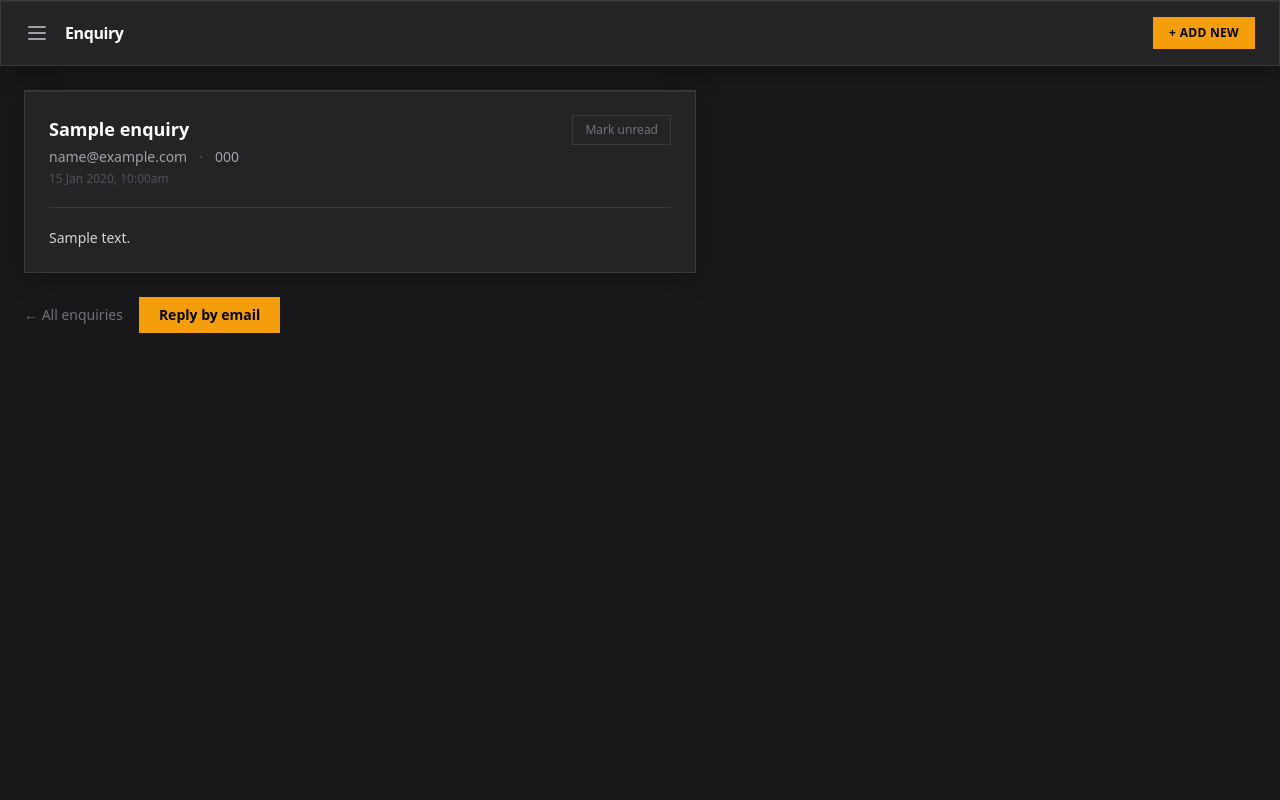
After one commit to StyxOfDynamite/cjp, a Laravel app: page /admin/enquiries/1 in a window 1280 px wide. The commit adds this page. Run offline with Laravel 12, Linux system fonts and the light colour scheme; a user stored in the database is signed in; data comes from the database, SQL or seed files in the repository; tables that the repository leaves empty hold one stand-in row (values such as "Sample post"); style sheets or scripts are compiled from the project's sources; parts of the project's set-up code (start-up, migrations or seed data) failed here and were passed over.

Commit message:
(feat): enquiries — store contact form submissions in DB with admin UI
Replaces email send with DB storage. Admin sidebar shows unread badge count.
Enquiries list shows unread/read state; detail view auto-marks as read with
toggle to mark back unread.

Co-Authored-By: Claude Sonnet 4.6 <noreply@anthropic.com>

```diff
--- /dev/null
+++ b/app/Http/Controllers/Admin/EnquiryController.php
@@ -0,0 +1,39 @@
+<?php
+
+namespace App\Http\Controllers\Admin;
+
+use App\Http\Controllers\Controller;
+use App\Models\Enquiry;
+use Illuminate\Http\RedirectResponse;
+use Illuminate\View\View;
+
+class EnquiryController extends Controller
+{
+    public function index(): View
+    {
+        $enquiries = Enquiry::orderByRaw('read_at IS NOT NULL')->orderByDesc('created_at')->paginate(20);
+
+        return view('admin.enquiries.index', compact('enquiries'));
+    }
+
+    public function show(Enquiry $enquiry): View
+    {
+        $enquiry->markAsRead();
+
+        return view('admin.enquiries.show', compact('enquiry'));
+    }
+
+    public function markRead(Enquiry $enquiry): RedirectResponse
+    {
+        $enquiry->markAsRead();
+
+        return back()->with('success', 'Marked as read.');
+    }
+
+    public function markUnread(Enquiry $enquiry): RedirectResponse
+    {
+        $enquiry->update(['read_at' => null]);
+
+        return back()->with('success', 'Marked as unread.');
+    }
+}
--- /dev/null
+++ b/app/Models/Enquiry.php
@@ -0,0 +1,30 @@
+<?php
+
+namespace App\Models;
+
+use Illuminate\Database\Eloquent\Builder;
+use Illuminate\Database\Eloquent\Model;
+
+class Enquiry extends Model
+{
+    protected $fillable = ['name', 'email', 'phone', 'message'];
+
+    protected $casts = ['read_at' => 'datetime'];
+
+    public function isRead(): bool
+    {
+        return $this->read_at !== null;
+    }
+
+    public function markAsRead(): void
+    {
+        if (! $this->read_at) {
+            $this->update(['read_at' => now()]);
+        }
+    }
+
+    public function scopeUnread(Builder $query): Builder
+    {
+        return $query->whereNull('read_at');
+    }
+}
--- /dev/null
+++ b/resources/views/admin/enquiries/show.blade.php
@@ -0,0 +1,50 @@
+<x-admin-layout heading="Enquiry">
+
+    <div class="max-w-2xl space-y-6">
+
+        <div class="glass p-6 space-y-5">
+            <div class="flex items-start justify-between gap-4">
+                <div>
+                    <h2 class="text-lg font-semibold text-white">{{ $enquiry->name }}</h2>
+                    <div class="mt-1 flex items-center gap-3 text-sm text-zinc-400">
+                        <a href="mailto:{{ $enquiry->email }}" class="hover:text-amber-400 transition-colors">{{ $enquiry->email }}</a>
+                        @if($enquiry->phone)
+                            <span class="text-zinc-600">&middot;</span>
+                            <a href="tel:{{ $enquiry->phone }}" class="hover:text-amber-400 transition-colors">{{ $enquiry->phone }}</a>
+                        @endif
+                    </div>
+                    <p class="mt-1 text-xs text-zinc-600">{{ $enquiry->created_at->format('j M Y, g:ia') }}</p>
+                </div>
+
+                @if($enquiry->isRead())
+                    <form method="POST" action="{{ route('admin.enquiries.unread', $enquiry) }}">
+                        @csrf @method('PATCH')
+                        <button type="submit" class="text-xs text-zinc-500 hover:text-zinc-300 border border-white/10 px-3 py-1.5 transition-colors">
+                            Mark unread
+                        </button>
+                    </form>
+                @else
+                    <form method="POST" action="{{ route('admin.enquiries.read', $enquiry) }}">
+                        @csrf @method('PATCH')
+                        <button type="submit" class="text-xs text-zinc-500 hover:text-zinc-300 border border-white/10 px-3 py-1.5 transition-colors">
+                            Mark read
+                        </button>
+                    </form>
+                @endif
+            </div>
+
+            <div class="border-t border-white/10 pt-5">
+                <p class="text-sm text-zinc-300 whitespace-pre-wrap">{{ $enquiry->message }}</p>
+            </div>
+        </div>
+
+        <div class="flex items-center gap-4">
+            <a href="{{ route('admin.enquiries.index') }}" class="text-sm text-zinc-500 hover:text-zinc-300 transition-colors">&larr; All enquiries</a>
+            <a href="mailto:{{ $enquiry->email }}" class="bg-amber-500 text-black text-sm font-semibold px-5 py-2 hover:bg-amber-400 transition-colors">
+                Reply by email
+            </a>
+        </div>
+
+    </div>
+
+</x-admin-layout>
--- a/resources/views/layouts/admin.blade.php
+++ b/resources/views/layouts/admin.blade.php
@@ -72,6 +72,19 @@
                 Add New
             </a>
 
+            @php $unread = \App\Models\Enquiry::unread()->count(); @endphp
+            <a href="{{ route('admin.enquiries.index') }}"
+               @click="open = false"
+               class="flex items-center gap-3 px-3 py-2.5 text-sm font-medium transition-colors {{ request()->routeIs('admin.enquiries.*') ? 'bg-white/10 text-amber-400' : 'text-zinc-400 hover:bg-white/5 hover:text-white' }}">
+                <svg class="w-4 h-4 flex-shrink-0" fill="none" stroke="currentColor" viewBox="0 0 24 24">
+                    <path stroke-linecap="round" stroke-linejoin="round" stroke-width="1.8" d="M3 8l7.89 5.26a2 2 0 002.22 0L21 8M5 19h14a2 2 0 002-2V7a2 2 0 00-2-2H5a2 2 0 00-2 2v10a2 2 0 002 2z"/>
+                </svg>
+                Enquiries
+                @if($unread > 0)
+                    <span class="ml-auto bg-amber-500 text-black text-xs font-bold px-1.5 py-0.5 rounded-full leading-none">{{ $unread }}</span>
+                @endif
+            </a>
+
             <div class="pt-4 pb-1">
                 <p class="px-3 text-xs font-semibold uppercase tracking-widest text-zinc-600">Content</p>
             </div>
--- a/routes/web.php
+++ b/routes/web.php
@@ -1,6 +1,7 @@
 <?php
 
 use App\Http\Controllers\Admin\AboutController;
+use App\Http\Controllers\Admin\EnquiryController;
 use App\Http\Controllers\Admin\MotorcycleController as AdminMotorcycleController;
 use App\Http\Controllers\Admin\StockController;
 use App\Http\Controllers\Admin\ThumbnailController;
@@ -64,6 +65,11 @@ Route::middleware('auth')->prefix('admin')->name('admin.')->group(function () {
 
     Route::get('/image/{image}/thumb', [ThumbnailController::class, 'show'])->name('image.thumbnail');
 
+    Route::get('/enquiries', [EnquiryController::class, 'index'])->name('enquiries.index');
+    Route::get('/enquiries/{enquiry}', [EnquiryController::class, 'show'])->name('enquiries.show');
+    Route::patch('/enquiries/{enquiry}/read', [EnquiryController::class, 'markRead'])->name('enquiries.read');
+    Route::patch('/enquiries/{enquiry}/unread', [EnquiryController::class, 'markUnread'])->name('enquiries.unread');
+
     Route::get('/about', [AboutController::class, 'edit'])->name('about.edit');
     Route::put('/about', [AboutController::class, 'update'])->name('about.update');
 });
```
Also changed, not shown: app/Http/Controllers/ContactController.php (+7 -8 lines), resources/views/admin/enquiries/index.blade.php (added, +35 -0 lines), database/migrations/2026_05_22_223103_create_enquiries_table.php (added).
